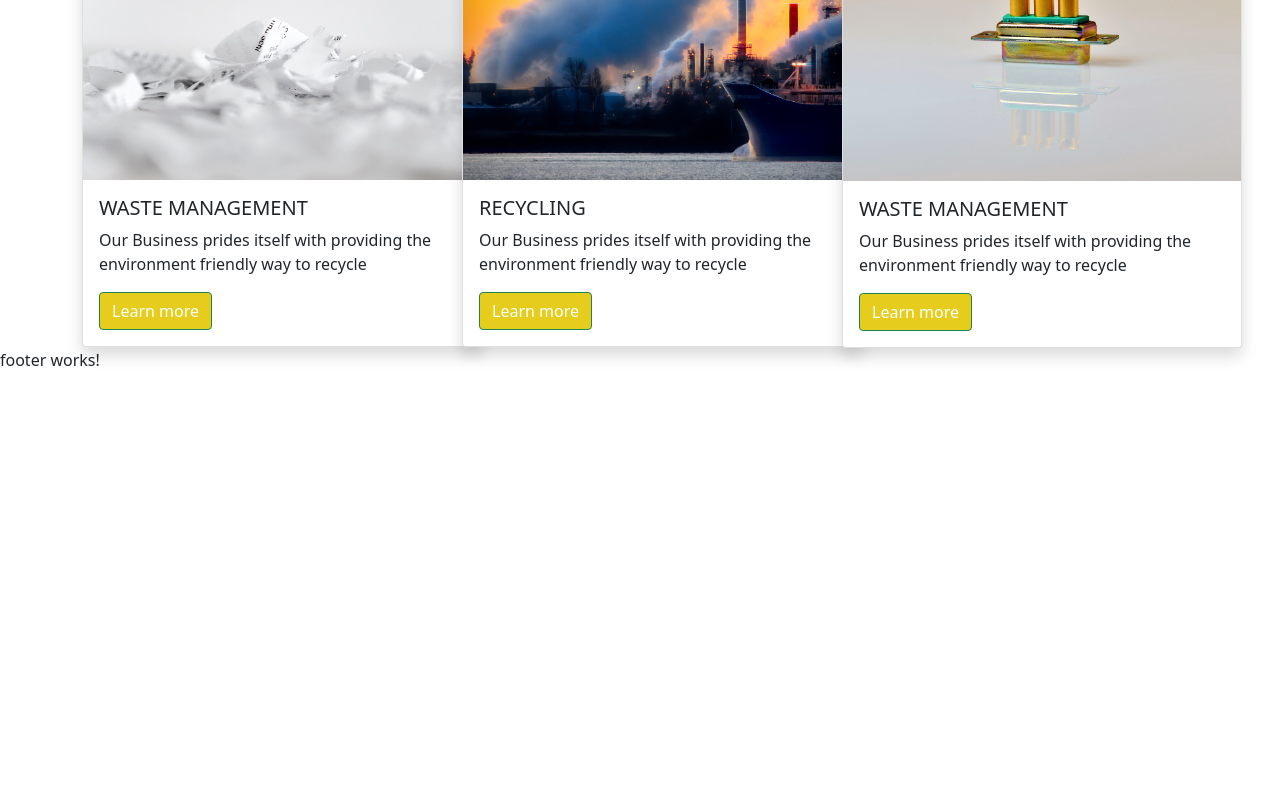
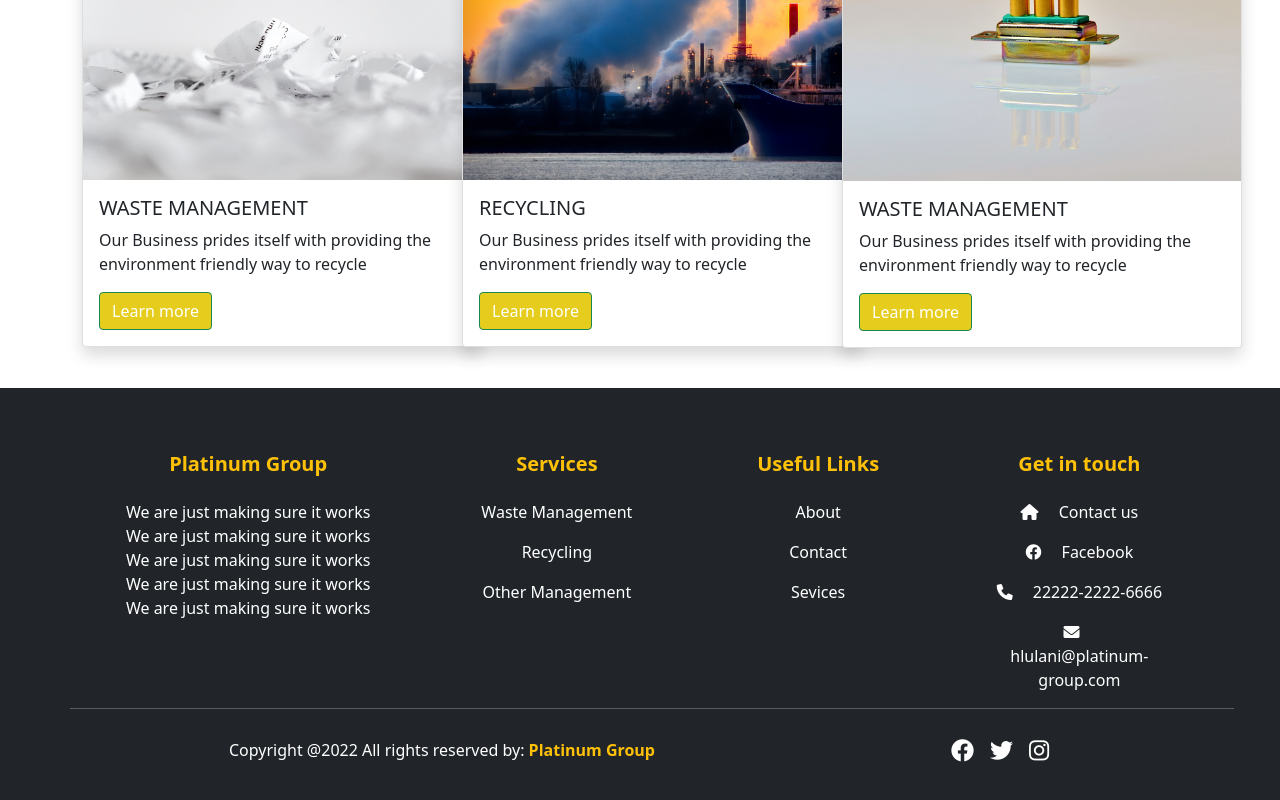
Before and after one commit to Hlulani/platinum-group-web, an Angular app: page / in a window 1280 px wide. Shown: the part 664-1464 px from the top of the page. Before the commit the page ends 1052 px from the top, so only its background shows below. Built offline with nearby package versions, Linux system fonts and the light colour scheme.

Commit message:
Added footer

```diff
--- a/src/app/footer/footer.component.html
+++ b/src/app/footer/footer.component.html
@@ -1 +1,113 @@
-<p>footer works!</p>
+<footer class="bg-dark text-white pt-5 pb-4">
+    <div class="container text-center text-md-left">
+
+        <div class="row text-center text-md-left">
+
+            <div class="col-md-3 col-lg-3 col-xl-3 mx-auto mt-3">
+                <h5 class="text_uppercase mb-4 font-weight-bold text-warning">
+                    Platinum Group
+                </h5>
+                <p>
+                    We are just making sure it works We are just making sure it works We are just making sure it works We are just making sure it works We are just making sure it works
+                </p>
+
+            </div>
+
+            <div class="col-md-2 col-lg-2 col-xl-2 mx-auto mt-3">
+                <h5 class="text_uppercase mb-4 font-weight-bold text-warning">
+                    Services
+                </h5>
+                <p>
+                    <a href="#" class="text-white" style="text-decoration: none;">Waste Management</a>
+                </p>
+                <p>
+                    <a href="#" class="text-white" style="text-decoration: none;">Recycling</a>
+                </p>
+                <p>
+                    <a href="#" class="text-white" style="text-decoration: none;">Other Management</a>
+                </p>
+
+            </div>
+
+            <div class="col-md-3 col-lg-2 col-xl-2 mx-auto mt-3">
+                <h5 class="text_uppercase mb-4 font-weight-bold text-warning">
+                    Useful Links
+                </h5>
+                <p>
+                    <a href="#" class="text-white" style="text-decoration: none;">About</a>
+                </p>
+                <p>
+                    <a href="#" class="text-white" style="text-decoration: none;">Contact</a>
+                </p>
+                <p>
+                    <a href="#" class="text-white" style="text-decoration: none;">Sevices</a>
+                </p>
+
+            </div>
+
+            <div class="col-md-4 col-lg-2 col-xl-2 mx-auto mt-3">
+                <h5 class="text_uppercase mb-4 font-weight-bold text-warning">
+                    Get in touch
+                </h5>
+                <p>
+                    <i class="fas fa-home mr-3"></i>
+                    Contact us
+                </p>
+                <p>
+                    <i class="fa-brands fa-facebook mr-3"></i>
+                    Facebook
+                </p>
+                <p>
+                    <i class="fas fa-phone mr-3"></i>
+                    22222-2222-6666
+                </p>
+                <p>
+                    <i class="fas fa-envelope mr-3"></i>
+                    hlulani@platinum-group.com
+                </p>
+
+            </div>
+
+            <hr class="mb-4">
+
+            <div class="row align-items-center">
+            <div class="col-md-7 col-lg-8">
+                <p>
+                    Copyright @2022 All rights reserved by:
+                    <a href="#" style="text-decoration: none;">
+                    <strong class="text-warning">Platinum Group</strong></a>
+                </p>
+
+            </div>
+
+            <div class="col-md-5 col-lg-4">
+                <div class="text-center text-md-right">
+                    <ul class="list-unstyled list-inline">
+                        <li class="list-inline-item">
+
+                            <a href="#" class="btn-floating btn-sm text-white" style="font-size: 23px;">
+                                <i class="fab fa-facebook"></i>
+                            </a>
+                            <a href="#" class="btn-floating btn-sm text-white" style="font-size: 23px;">
+                                <i class="fab fa-twitter"></i>
+                            </a>
+                            <a href="#" class="btn-floating btn-sm text-white" style="font-size: 23px;">
+                                <i class="fab fa-instagram"></i>
+                            </a>
+                        </li>
+
+                    </ul>
+
+                </div>
+
+
+            </div>
+
+            </div>
+
+
+        </div>
+
+    </div>
+
+</footer>
--- a/src/app/services/services.component.scss
+++ b/src/app/services/services.component.scss
@@ -24,6 +24,7 @@
 
 .container {
    margin-top: 5%;
+   padding-bottom: 40px;
 
 }
 
--- a/src/index.html
+++ b/src/index.html
@@ -12,6 +12,8 @@
   <script src="https://code.jquery.com/jquery-3.2.1.slim.min.js" integrity="sha384-KJ3o2DKtIkvYIK3UENzmM7KCkRr/rE9/Qpg6aAZGJwFDMVNA/GpGFF93hXpG5KkN" crossorigin="anonymous"></script>
 <script src="https://cdnjs.cloudflare.com/ajax/libs/popper.js/1.12.9/umd/popper.min.js" integrity="sha384-ApNbgh9B+Y1QKtv3Rn7W3mgPxhU9K/ScQsAP7hUibX39j7fakFPskvXusvfa0b4Q" crossorigin="anonymous"></script>
 <script src="https://maxcdn.bootstrapcdn.com/bootstrap/4.0.0/js/bootstrap.min.js" integrity="sha384-JZR6Spejh4U02d8jOt6vLEHfe/JQGiRRSQQxSfFWpi1MquVdAyjUar5+76PVCmYl" crossorigin="anonymous"></script>
+<link rel="stylesheet" href="https://cdnjs.cloudflare.com/ajax/libs/font-awesome/6.0.0-beta3/css/all.min.css" integrity="sha512-Fo3rlrZj/k7ujTnHg4CGR2D7kSs0v4LLanw2qksYuRlEzO+tcaEPQogQ0KaoGN26/zrn20ImR1DfuLWnOo7aBA==" crossorigin="anonymous" referrerpolicy="no-referrer" />
+
   <app-root></app-root>
 </body>
 </html>
```
